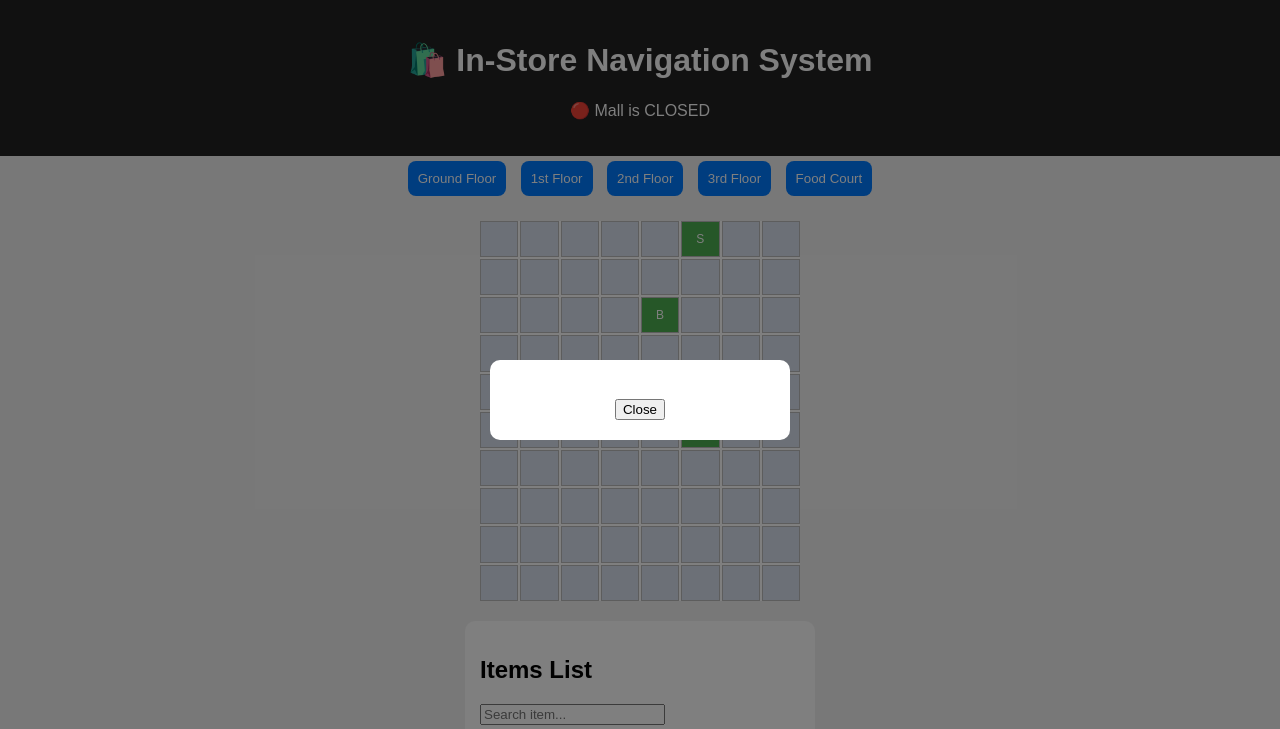
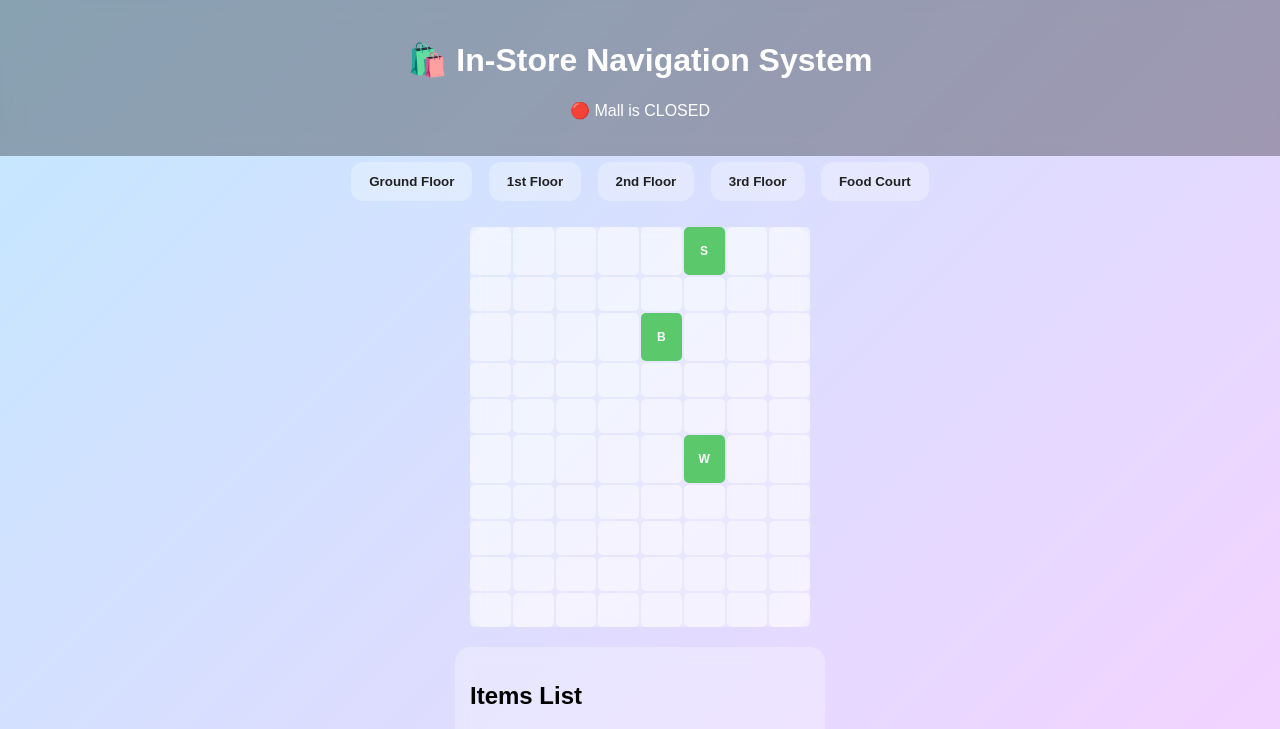
Before and after one commit to reshma-d-souza/navi, a plain HTML site: page index.html in a window 1280 px wide. Shown: the top 729 px of the page. Drawn offline with Linux system fonts and the light colour scheme.

Commit message:
Update style.css

```diff
--- a/style.css
+++ b/style.css
@@ -1,107 +1,85 @@
 body {
   margin: 0;
-  font-family: Arial, sans-serif;
-  background: #f2f2f2;
+  font-family: "Poppins", sans-serif;
+  background: linear-gradient(135deg, #c3e8ff, #f8d1ff);
   display: flex;
   flex-direction: column;
   align-items: center;
 }
 
+/* HEADER */
 header {
   width: 100%;
-  background: #222;
+  background: rgba(0,0,0,0.3);
   padding: 20px;
+  color: white;
   text-align: center;
-  color: white;
+  backdrop-filter: blur(10px);
 }
 
+/* FLOOR BUTTONS */
 #floorSelector button {
-  margin: 5px;
-  background: #007bff;
-  color: white;
-  padding: 10px;
-  border-radius: 8px;
+  margin: 6px;
+  padding: 12px 18px;
+  border-radius: 12px;
   border: none;
+  backdrop-filter: blur(10px);
+  background: rgba(255,255,255,0.3);
+  color: #222;
+  font-weight: 600;
   cursor: pointer;
 }
 
 #floorSelector button:hover {
-  background: #0056b3;
+  background: rgba(255,255,255,0.6);
 }
 
-#layoutContainer {
+/* STORE LAYOUT */
+#storeLayout {
+  width: 340px;
+  height: 400px;
+  background: rgba(255,255,255,0.3);
+  backdrop-filter: blur(8px);
+  border-radius: 15px;
+  display: grid;
   margin-top: 20px;
-}
-
-#storeLayout {
-  width: 320px;
-  height: 380px;
-  background: white;
-  display: grid;
   grid-template-columns: repeat(8, 1fr);
-  grid-template-rows: repeat(10, 1fr);
   gap: 2px;
 }
 
+/* BLOCKS */
 .block {
-  background: #d9e1ef;
-  border: 1px solid #bbb;
-  cursor: pointer;
+  background: rgba(255,255,255,0.5);
+  border-radius: 5px;
+}
+
+.block.item {
+  background: #5bc96b;
+  color: white;
+  font-size: 12px;
+  font-weight: bold;
+  display: flex;
+  align-items: center;
+  justify-content: center;
 }
 
 .block.path {
   background: yellow;
 }
 
-.block.item {
-  background: #4caf50;
-  color: white;
-  display: flex;
-  justify-content: center;
-  align-items: center;
-  font-size: 12px;
-}
-
+/* SIDEPANEL */
 #sidePanel {
   margin-top: 20px;
-  width: 320px;
-  background: #fff;
+  width: 340px;
   padding: 15px;
-  border-radius: 10px;
+  border-radius: 15px;
+  background: rgba(255,255,255,0.3);
+  backdrop-filter: blur(8px);
 }
 
 #itemList li {
   padding: 8px;
-  margin-bottom: 6px;
-  background: #e8e8e8;
-  border-radius: 8px;
-  cursor: pointer;
+  background: rgba(255,255,255,0.5);
+  border-radius: 10px;
+  margin-bottom: 8px;
 }
-
-#itemList li:hover {
-  background: #d2d2d2;
-}
-
-#itemPopup {
-  position: fixed;
-  top: 0;
-  left: 0;
-  width: 100%;
-  height: 100%;
-  display: flex;
-  justify-content: center;
-  align-items: center;
-  background: rgba(0,0,0,0.5);
-}
-
-.popupContent {
-  background: white;
-  padding: 20px;
-  width: 260px;
-  border-radius: 10px;
-  text-align: center;
-}
-
-.hidden {
-  display: none;
-}
```
